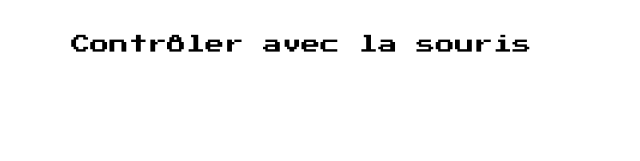
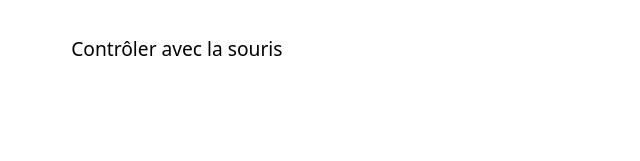
Before and after one commit to Swassilia/portfolio, a website built with Vite: page index.html in a window 1280 px wide. Shown: the whole page, without its empty margins (0-640 px from the left). Built offline with nearby package versions, Linux system fonts and the light colour scheme; what kaboom would draw is missing.

Commit message:
nouvelle police et touche

```diff
--- a/styles.css
+++ b/styles.css
@@ -6,7 +6,7 @@
 }
 
 body {
-  font-family: PressStart2P, 'Courier New', monospace;
+  font-family: "Press Start 2P", system-ui;
   font-size: 1.2rem;
   overflow: hidden;
 }
```
